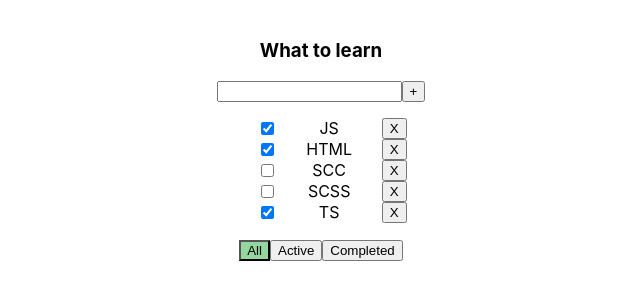
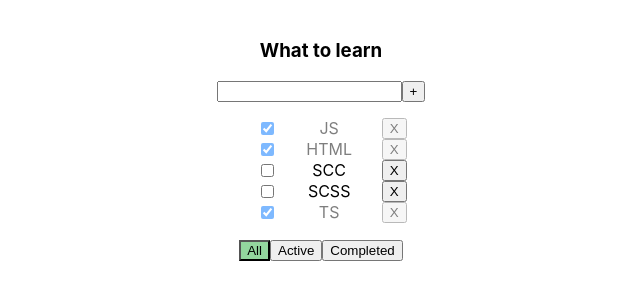
Before and after one commit to NataliaZakrevskaya/todo-list, a React (Create React App) app: page / in a window 1280 px wide. Shown: the top 300 px of the page, without its empty margins (319-959 px from the left). Built offline with nearby package versions, Linux system fonts and the light colour scheme.

Commit message:
Added opacity to is done tasks

```diff
--- a/src/App.css
+++ b/src/App.css
@@ -16,3 +16,7 @@
 .active-filter {
   background-color: #93d69e;
 }
+
+.is-done {
+  opacity: 0.5;
+}
--- a/src/Components/TodoList.tsx
+++ b/src/Components/TodoList.tsx
@@ -61,7 +61,7 @@ export const TodoList = ({title, tasks, deleteTask, setFilterValue, addTask, cha
                                 changeStatus(t.id, newIsDoneValue)
                             }
 
-                            return <li key={t.id} className={s.taskContainer}>
+                            return <li key={t.id} className={`${s.taskContainer} ${t.isDone === true ? 'is-done' : ''}`}>
                                 <input type={"checkbox"} checked={t.isDone} onChange={onChangeHandler}/>
                                 <span>{t.title}</span>
                                 <button onClick={onClickHandler}>X</button>
```
